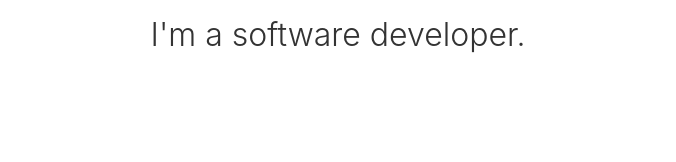
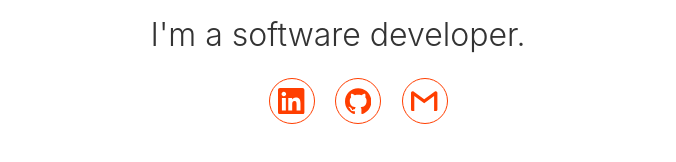
Before and after one commit to henrilhos/website, a Svelte app: page / in a window 1280 px wide. Shown: the part 290-452 px from the top of the page, without its empty margins (302-978 px from the left). Built offline with nearby package versions, Linux system fonts and the light colour scheme.

Commit message:
feat: adds social buttons

```diff
--- a/src/App.svelte
+++ b/src/App.svelte
@@ -1,13 +1,8 @@
-<main>
-  <h1>Hello, I'm <span class="name">Henrique de Castilhos</span>.</h1>
-
-  <img
-    src="https://avatars2.githubusercontent.com/u/35281738?s=460&v=4"
-    alt="Henrique de Castilhos"
-  />
-
-  <h2>I'm a software developer.</h2>
-</main>
+<script>
+  import LinkedIn from "./components/linkedin.svelte";
+  import Github from "./components/github.svelte";
+  import Mail from "./components/mail.svelte";
+</script>
 
 <style>
   main {
@@ -29,6 +24,8 @@
   h2 {
     font-size: 2em;
     font-weight: 300;
+
+    margin-bottom: 0;
   }
 
   img {
@@ -36,7 +33,67 @@
     width: 14em;
   }
 
+  a {
+    border-radius: 100%;
+    width: 2.75em;
+    height: 2.75em;
+    border: 1px solid #ff3e00;
+
+    display: flex;
+    align-items: center;
+    justify-content: center;
+  }
+
+  li {
+    margin: 0.5em;
+
+    display: inline-block;
+    vertical-align: middle;
+    position: relative;
+  }
+
   .name {
     color: #ff3e00;
   }
+
+  .label {
+    display: none;
+  }
 </style>
+
+<main>
+  <h1>
+    Hello, I'm
+    <span class="name">Henrique de Castilhos</span>
+    .
+  </h1>
+
+  <img
+    src="https://avatars2.githubusercontent.com/u/35281738?s=460&v=4"
+    alt="Henrique de Castilhos" />
+
+  <h2>I'm a software developer.</h2>
+
+  <ul>
+    <li>
+      <a target="_blank" href="https://linkedin.com/in/henriquedecastilhos">
+        <span class="label">LinkedIn</span>
+        <LinkedIn />
+      </a>
+    </li>
+
+    <li>
+      <a target="_blank" href="https://github.com/castilh0s">
+        <span class="label">GitHub</span>
+        <Github />
+      </a>
+    </li>
+
+    <li>
+      <a target="_blank" href="mailto:henrique@castilhos.dev">
+        <span class="label">Mail</span>
+        <Mail />
+      </a>
+    </li>
+  </ul>
+</main>
```
Lines whose indentation alone changed are shown as unchanged.
